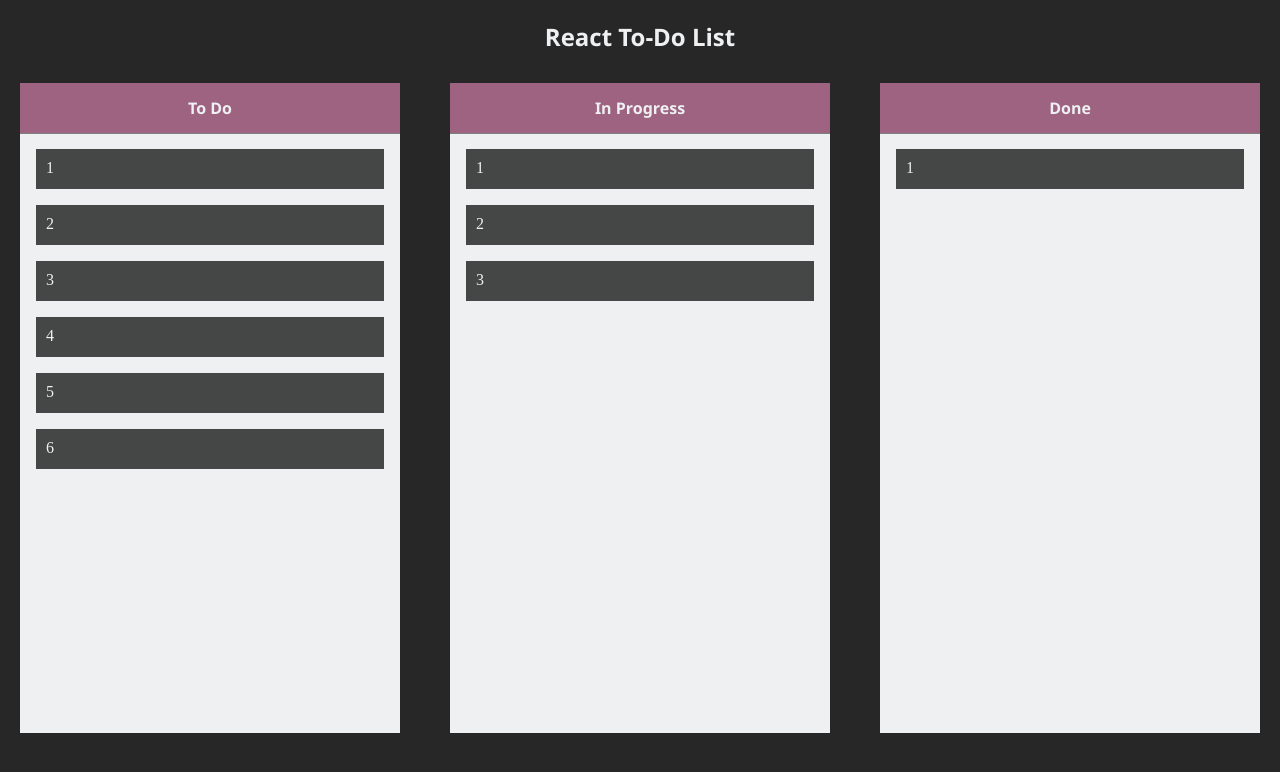
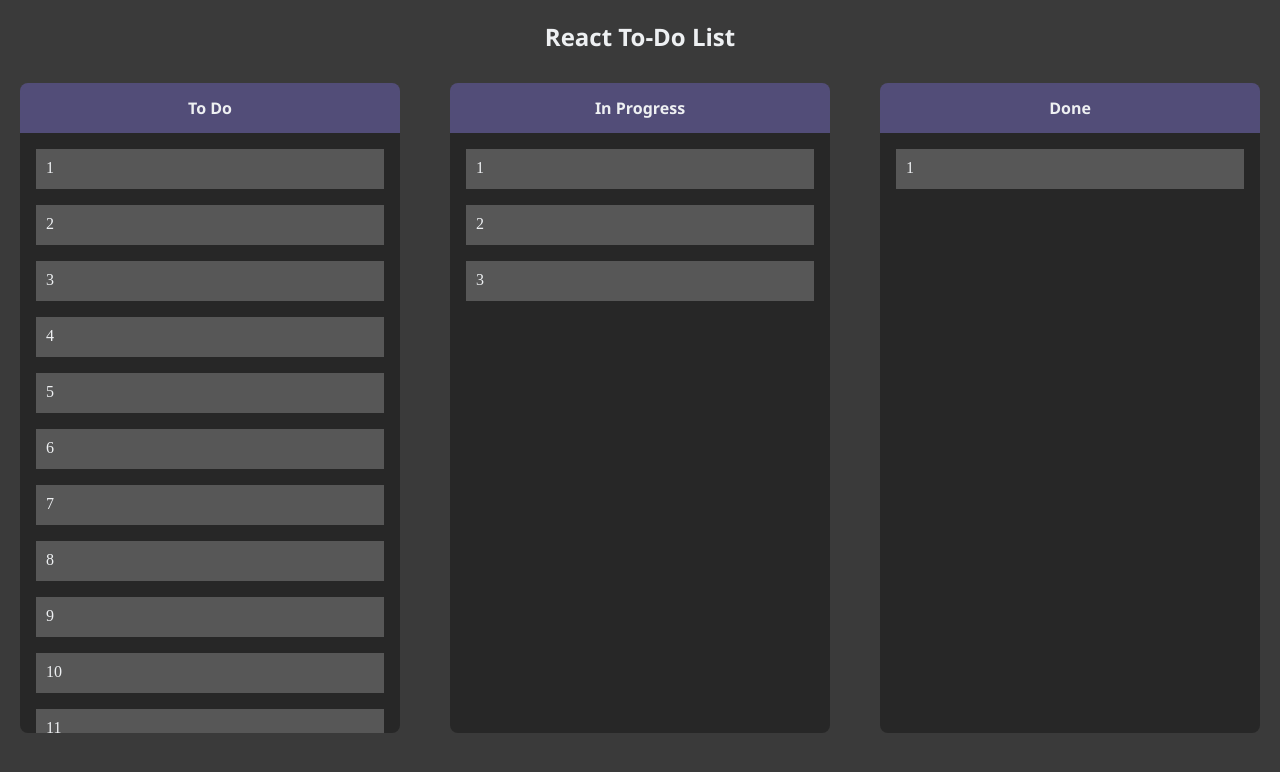
Before and after one commit to shweta1298/todo-list-react, a React (Create React App) app: page / in a window 1280 px wide. Shown: the top 772 px of the page. Built offline with nearby package versions, Linux system fonts and the light colour scheme.

Commit message:
extracted list component,major css changes

```diff
--- a/public/index.html
+++ b/public/index.html
@@ -9,7 +9,6 @@
       name="description"
       content="Web site created using create-react-app"
     />
-    <script src="script.js" defer></script>
     <link rel="apple-touch-icon" href="%PUBLIC_URL%/logo192.png" />
     <!--
       manifest.json provides metadata used when your web app is installed on a
--- a/public/script.js
+++ /dev/null
@@ -1,9 +0,0 @@
-const draggables = document.querySelectorAll('.draggable')
-const containers = document.querySelectorAll('.list-container')
-console.log('document :>> ', document);
-draggables.forEach((draggable) => {
-    console.log('draggable :>> ', draggable);
-    draggable.addEventListener('dragstart', () => {
-        console.log('dragstart');
-    })
-})
--- a/src/App.css
+++ b/src/App.css
@@ -1,5 +1,5 @@
 .main-container {
-  background-color: #272727;
+  background-color: #3a3a3a;
   position: absolute;
   top: 0;
   right: 0;
@@ -13,6 +13,7 @@
   align-items: center;
   justify-content: center;
   padding: 20px;
+
 }
 .header {
   color: #eef0f2;
@@ -27,39 +28,45 @@
   padding-top: 30px;
   width: 100%;
 }
-.list-container{
+.list-container {
   height: 600px;
-  overflow-y: scroll;
-
+  overflow-y: auto;
+  background-color: #272727;
+  border-radius: 0 0 0.5rem 0.5rem;
 }
-.list-header{
+.list-header {
   display: flex;
   align-items: center;
   justify-content: center;
   width: 100%;
-  background-color: #9D6381;
+  background-color: #5a548ac8;
   color: #eef0f2;
   height: 50px;
-  /* text-align: center; */
   position: sticky;
-  font-family: 'Segoe UI', Tahoma, Geneva, Verdana, sans-serif;
+  font-family: "Segoe UI", Tahoma, Geneva, Verdana, sans-serif;
   font-size: medium;
   font-weight: 600;
-  box-shadow: 0 1px gray;
-
+  border-radius: 0.5rem 0.5rem 0 0;
 }
 .draggable {
-  background-color: #272727d8;
+  background-color: #575757;
   color: #eef0f2;
   height: 30px;
-  /* text-align: justify; */
   margin: 1rem;
   padding-left: 10px;
   padding-top: 10px;
   cursor: move;
 }
-.list-column{
-  background-color: #eef0f2;
-  /* width: 150px; */
-  height: fit-content;
+::-webkit-scrollbar {
+  width: 15px;
+  background: #272727;
+  -webkit-border-radius: 3rem;
 }
+
+::-webkit-scrollbar-thumb {
+  background: #424242;
+}
+
+::-webkit-scrollbar-corner {
+  background: #272727;
+}
--- a/src/App.js
+++ b/src/App.js
@@ -1,8 +1,107 @@
-import { useState } from 'react';
 import './App.css';
+import ListColumn from './components/ListColumn';
 
 function App() {
-  const [toDoItems, setToDoItems] = useState([
+  // const [toDoItems, setToDoItems] = useState([
+  //   {
+  //     id: 1,
+  //     title: 1,
+  //   },
+  //   {
+  //     id: 2,
+  //     title: 2,
+  //   },
+  //   {
+  //     id: 3,
+  //     title: 3,
+  //   },
+
+  //   {
+  //     id: 4,
+  //     title: 4,
+  //   },
+
+  //   {
+  //     id: 5,
+  //     title: 5,
+  //   },
+  //   {
+  //     id: 6,
+  //     title: 6,
+  //   },
+
+  // ])
+  // const [inProgressItems, setInProgressItems] = useState([
+  //   {
+  //     id: 7,
+  //     title: 7,
+  //   },
+  //   {
+  //     id: 8,
+  //     title: 8,
+  //   },
+  //   {
+  //     id: 9,
+  //     title: 9,
+  //   },
+  // ])
+  // const [doneItems, setDoneItems] = useState([
+  //   {
+  //     id: 10,
+  //     title: 10,
+  //   },
+  // ])
+
+  // const [sourceIndex, setSourceIndex] = useState(0)
+  // const [destinationIndex, setDestinationIndex] = useState(0)
+  // const [sourceList, setSourceList] = useState("")
+  // const [targetList, setTargetList] = useState("")
+  // function onItemDragStart(e, index, type) {
+  //   console.log('e :>> ', e);
+  //   setSourceIndex(index)
+  //   setSourceList(type)
+  // }
+  // function addItem(item) {
+  //   if (targetList === "todo") {
+  //     toDoItems.splice(destinationIndex, 0, item)
+  //     setToDoItems([...toDoItems])
+  //   }
+  //   else if (targetList === "inprogress") {
+  //     inProgressItems.splice(destinationIndex, 0, item)
+  //     setInProgressItems([...inProgressItems])
+  //   }
+  //   else {
+  //     doneItems.splice(destinationIndex, 0, item)
+  //     setDoneItems([...doneItems])
+  //   }
+  // }
+  // function removeItem() {
+  //   if (sourceList === "todo") {
+  //     toDoItems.splice(sourceIndex, 1)
+  //     setToDoItems([...toDoItems])
+  //   }
+  //   else if (sourceList === "inprogress") {
+  //     inProgressItems.splice(sourceIndex, 1)
+  //     setInProgressItems([...inProgressItems])
+  //   } else {
+  //     doneItems.splice(sourceIndex, 1)
+  //     setDoneItems([...doneItems])
+  //   }
+
+  // }
+  // function onItemDragEnd(e, item) {
+  //   // console.log('e end :>> ', e.clientX, e.clientY)
+  //   removeItem()
+  //   addItem(item)
+  // }
+  // function onItemDragOver(e, index, type) {
+  //   e.preventDefault()
+  //   let destinationIndex = e.clientY - e.target.offsetTop < 15 ? index : index + 1;
+  //   setDestinationIndex(destinationIndex)
+  //   setTargetList(type)
+
+  // }
+  const toDoItems = [
     {
       id: 1,
       title: 1,
@@ -29,9 +128,28 @@ function App() {
       id: 6,
       title: 6,
     },
-
-  ])
-  const [inProgressItems, setInProgressItems] = useState([
+    {
+      id: 7,
+      title: 7,
+    },
+    {
+      id: 8,
+      title: 8,
+    },
+    {
+      id: 9,
+      title: 9,
+    },
+    {
+      id: 10,
+      title: 10,
+    },
+    {
+      id: 11,
+      title: 11,
+    },
+  ]
+  const inProgressItems = [
     {
       id: 1,
       title: 1,
@@ -44,86 +162,37 @@ function App() {
       id: 3,
       title: 3,
     },
-  ])
-  const [doneItems, setDoneItems] = useState([
+  ]
+  const doneItems = [
     {
       id: 1,
       title: 1,
     },
-  ])
-
-  function onItemDragStart(e) {
-    console.log('e :>> ', e.clientX, e.clientY)
-  }
-  function onItemDragEnd(e) {
-    console.log('e end :>> ', e.clientX, e.clientY)
-  }
-  function onItemDragOver(e,item,index,type) {
-    e.preventDefault()
-    let destinationIndex=0;
-    // if(e.clientY )
-   // console.log('e :>> ', e);
-// console.log('e.clientY,e.target.clientHeight,e.offsetY :>> ', e.clientY,e.target.clientHeight,e.offsetY);
-     console.log('item dragged over :>> ',item,index );
-
-  }
+  ]
   return (
     <div className="main-container">
       <div className="outer-container">
         <div className="header">React To-Do List</div>
         <div className="outer-grid">
-          <div className="list-column">
-            <div className="list-header">To Do</div>
-            <div className="list-container">
-              {toDoItems.map((todo_item, index) =>
-                <p
-                  key={todo_item.id}
-                  className='draggable'
-                  draggable={true}
-                  onDragStart={onItemDragStart}
-                  onDragOver={(e)=>onItemDragOver(e,todo_item,index,"todo")}
-                  onDragEnd={onItemDragEnd}>
-                  {todo_item.title}
-                </p>
-              )}
-            </div>
-          </div>
-          <div className="list-column">
-            <div className="list-header">In Progress</div>
-            <div className="list-container">
-              {inProgressItems.map((inprogress_item, index) =>
-                <p
-                  key={inprogress_item.id}
-                  className='draggable'
-                  draggable={true}
-                  onDragOver={(e)=>onItemDragOver(e,inprogress_item,index,"inprogress")}
-                  onDragStart={onItemDragStart}
-                  onDragEnd={onItemDragEnd}>
-                  {inprogress_item.title}
-                </p>
-              )}
-            </div>
-          </div>
-          <div className="list-column">
-            <div className="list-header">Done</div>
-            <div className="list-container">
-              {doneItems.map((done_item, index) =>
-                <p
-                  key={done_item.id}
-                  className='draggable'
-                  draggable={true}
-                  onDragStart={onItemDragStart}
-                  onDragOver={(e)=>onItemDragOver(e,done_item,index,"done")}
-                  onDragEnd={onItemDragEnd}>
-                  {done_item.title}
-                </p>
-              )}
-            </div>
-          </div>
+          <ListColumn
+            type="todo"
+            items={toDoItems}
+            title={"To Do"}
+          />
+          <ListColumn
+            type="inprogress"
+            items={inProgressItems}
+            title={"In Progress"}
+          />
+          <ListColumn
+            type="done"
+            items={doneItems}
+            title={"Done"}
+          />
         </div>
       </div>
+    </div>
 
-    </div>
   );
 }
 
--- /dev/null
+++ b/src/components/ListColumn.js
@@ -0,0 +1,42 @@
+import React from 'react'
+
+function ListColumn(props) {
+    const {
+        items,
+        title,
+        // /type,
+    } = props
+    function onItemDragStart(e, item) {
+        console.log('drag start :>> ', e, item);
+    }
+    function onItemDragOver(e, item) {
+        console.log('drag over :>> ', e, item);
+    }
+    function onItemDragEnd(e, item) {
+        console.log('drag end :>> ', e, item);
+    }
+    return (
+        <div >
+            <div className="list-header">{title}</div>
+            <div className="list-container">
+                {items.map((item, index) =>
+                    <p
+                        key={item.id}
+                        className='draggable'
+                        draggable={true}
+                        onDragStart={(e)=>onItemDragStart(e,item)}
+                        onDragOver={(e)=>onItemDragOver(e,item)}
+                        onDragEnd={(e)=>onItemDragEnd(e,item)}
+                    // onDragStart={dragStart}
+                    // onDragOver={(e)=>dragOver(e, index, type)}
+                    // onDragEnd={(e)=>dragEnd(e, item)}>
+                    >
+                        {item.title}
+                    </p>
+                )}
+            </div>
+        </div>
+    )
+}
+
+export default ListColumn
```
